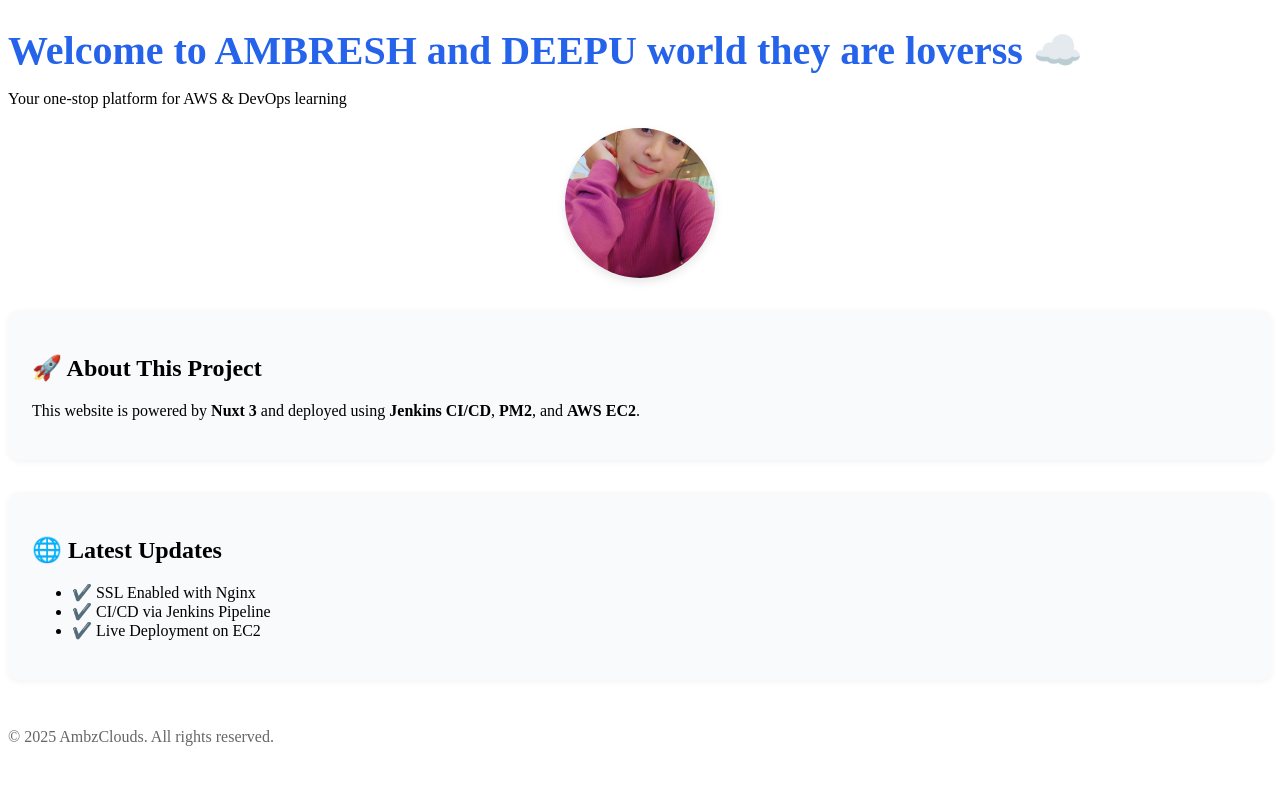
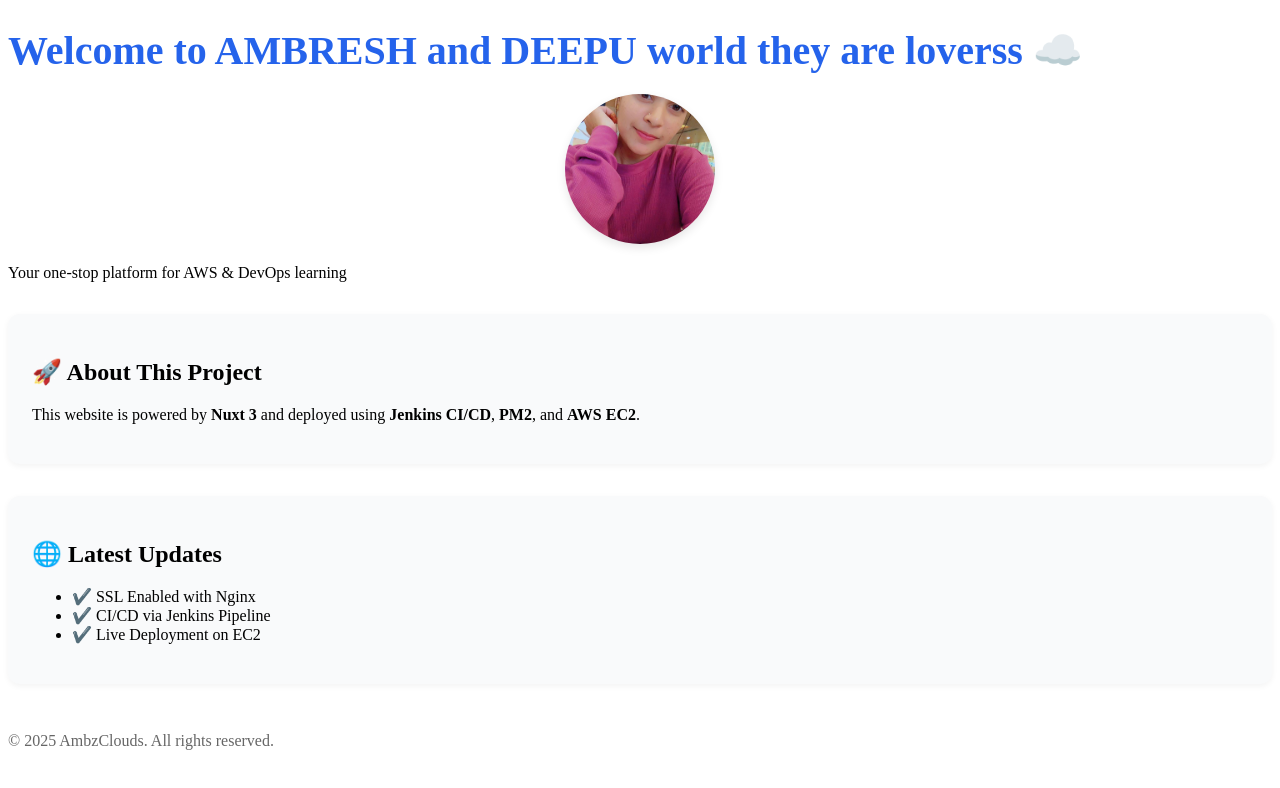
Before and after one commit to ambresh9400/ambzclouds.xyz, a Nuxt app: page / in a window 1280 px wide. Shown: the top 788 px of the page. Built offline with nearby package versions, Linux system fonts and the light colour scheme.

Commit message:
Update index.vue

```diff
--- a/pages/index.vue
+++ b/pages/index.vue
@@ -2,8 +2,8 @@
   <div class="container">
     <header>
       <h1>Welcome to AMBRESH and DEEPU world they are loverss ☁️</h1>
+      <img src="/images/deepu.png.jpg" alt="Deepu" class="profile-image" />
       <p>Your one-stop platform for AWS & DevOps learning</p>
-      <img src="/images/deepu.png.jpg" alt="Deepu" class="profile-image" />
     </header>
 
     <main>
```
